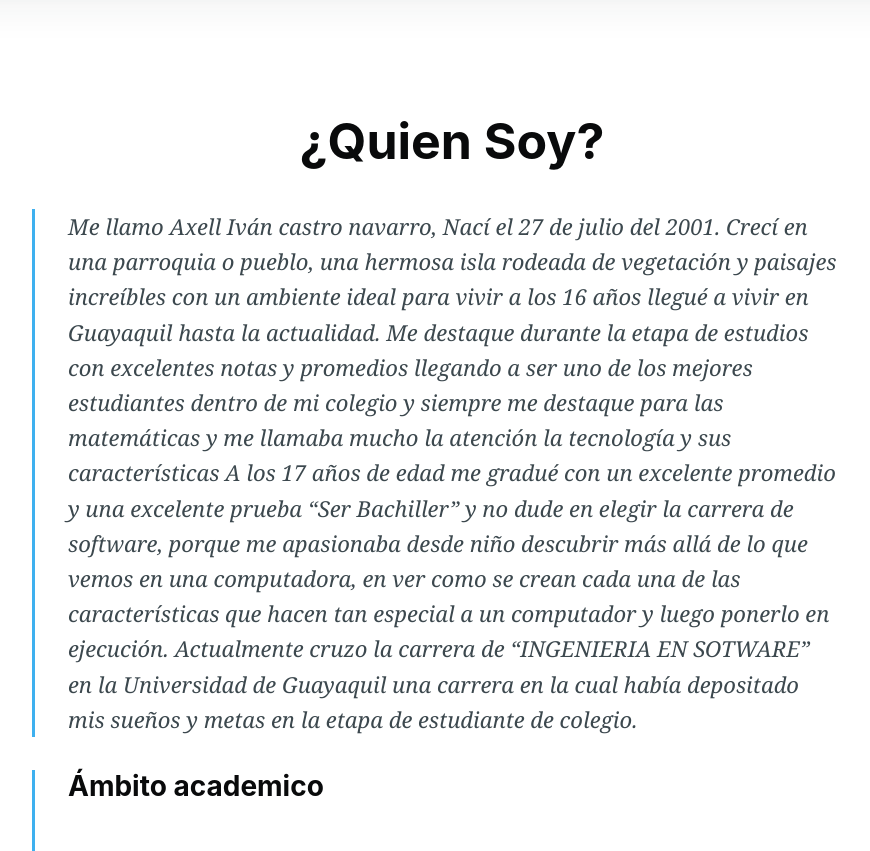
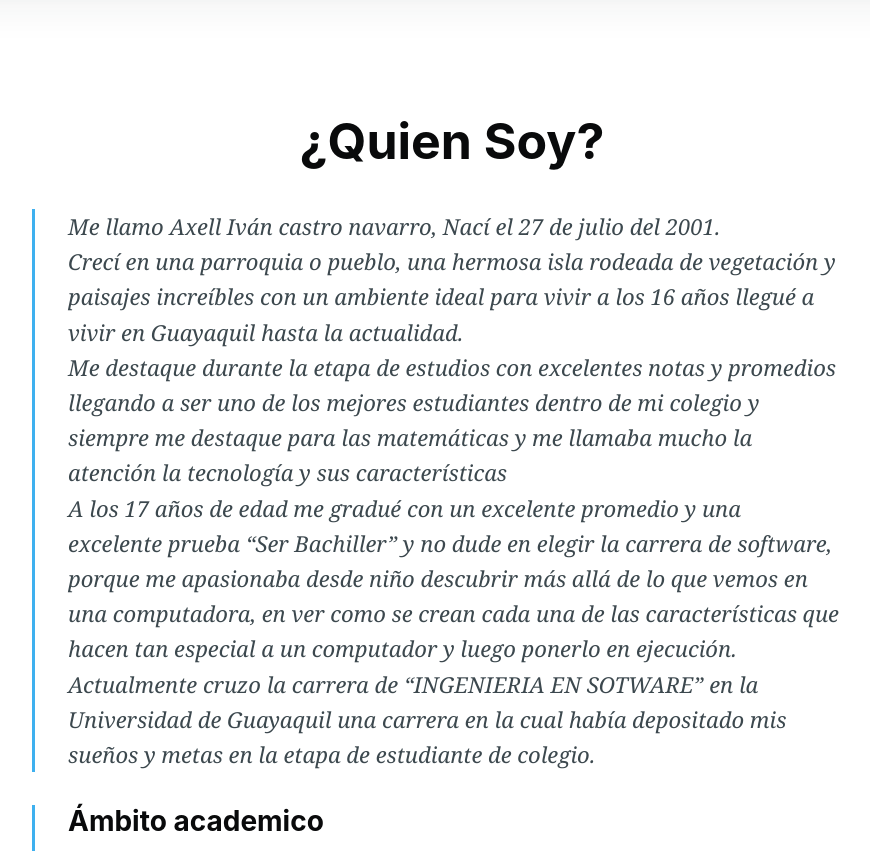
Before and after one commit to DaveNPlay/Test1, a Jekyll site: the page built from index.html, in a window 1280 px wide and 900 px high, scrolled down 673 px, cut to the strip 49-900 px from the top of the window. Shown: the whole strip, without its empty margins (188-1058 px from the left). Built offline with Jekyll 4.4.1, drawn with Linux system fonts in a browser that asks for light colours; nearby versions of some CDN libraries; the list of posts is cut into pages by our own code; comment, search, counter and statistics services are not loaded.

```diff
--- a/index.html
+++ b/index.html
@@ -124,9 +124,9 @@ into the {body} of the default.hbs template -->
 
             <section class="post-full-content">
                 <blockquote>
-  <p>Me llamo Axell Iván castro navarro, Nací el 27 de julio del 2001. Crecí en una parroquia o pueblo, una hermosa isla rodeada de vegetación y paisajes increíbles con un ambiente ideal para vivir a los 16 años llegué a vivir en Guayaquil hasta la actualidad.
-Me destaque durante la etapa de estudios con excelentes notas y promedios llegando a ser uno de los mejores estudiantes dentro de mi colegio y siempre me destaque para las matemáticas y me llamaba mucho la atención la tecnología y sus características
-A los 17 años de edad me gradué con un excelente promedio y una excelente prueba “Ser Bachiller” y no dude en elegir la carrera de software, porque me apasionaba desde niño descubrir más allá de lo que vemos en una computadora, en ver como se crean cada una de las características que hacen tan especial a un computador y luego ponerlo en ejecución.
+  <p>Me llamo Axell Iván castro navarro, Nací el 27 de julio del 2001.<br>Crecí en una parroquia o pueblo, una hermosa isla rodeada de vegetación y paisajes increíbles con un ambiente ideal para vivir a los 16 años llegué a vivir en Guayaquil hasta la actualidad.<br>
+Me destaque durante la etapa de estudios con excelentes notas y promedios llegando a ser uno de los mejores estudiantes dentro de mi colegio y siempre me destaque para las matemáticas y me llamaba mucho la atención la tecnología y sus características <br>
+A los 17 años de edad me gradué con un excelente promedio y una excelente prueba “Ser Bachiller” y no dude en elegir la carrera de software, porque me apasionaba desde niño descubrir más allá de lo que vemos en una computadora, en ver como se crean cada una de las características que hacen tan especial a un computador y luego ponerlo en ejecución.<br>
 Actualmente cruzo la carrera de “INGENIERIA EN SOTWARE” en la Universidad de Guayaquil una carrera en la cual había depositado mis sueños y metas en la etapa de estudiante de colegio.
 </p>
 </blockquote>
```
